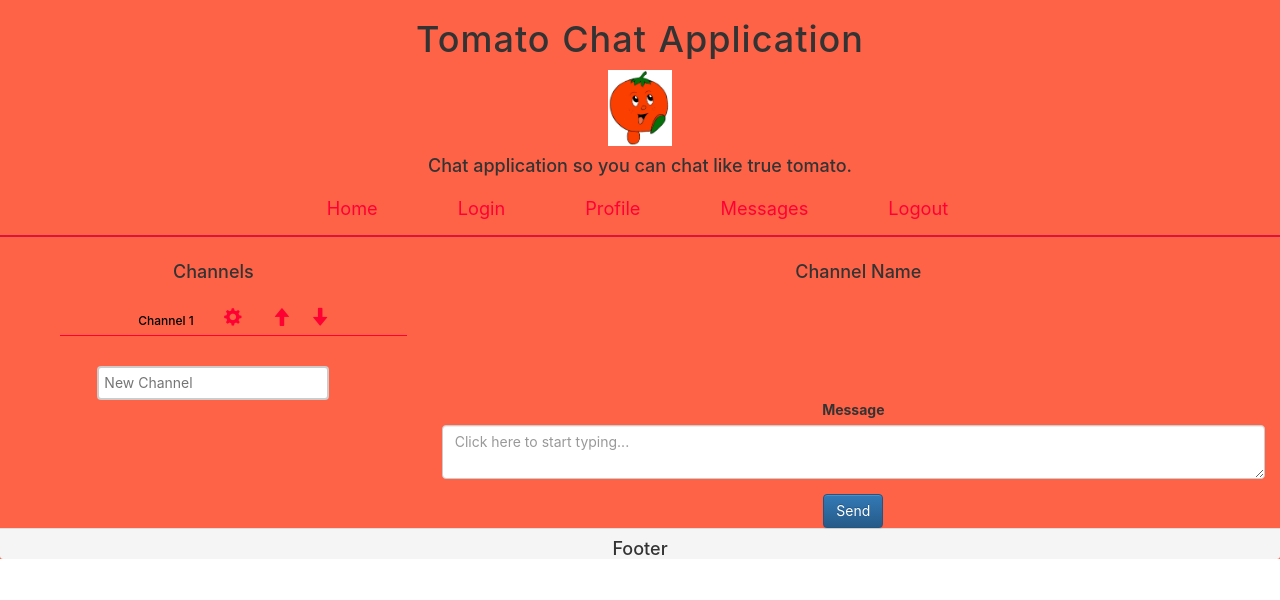
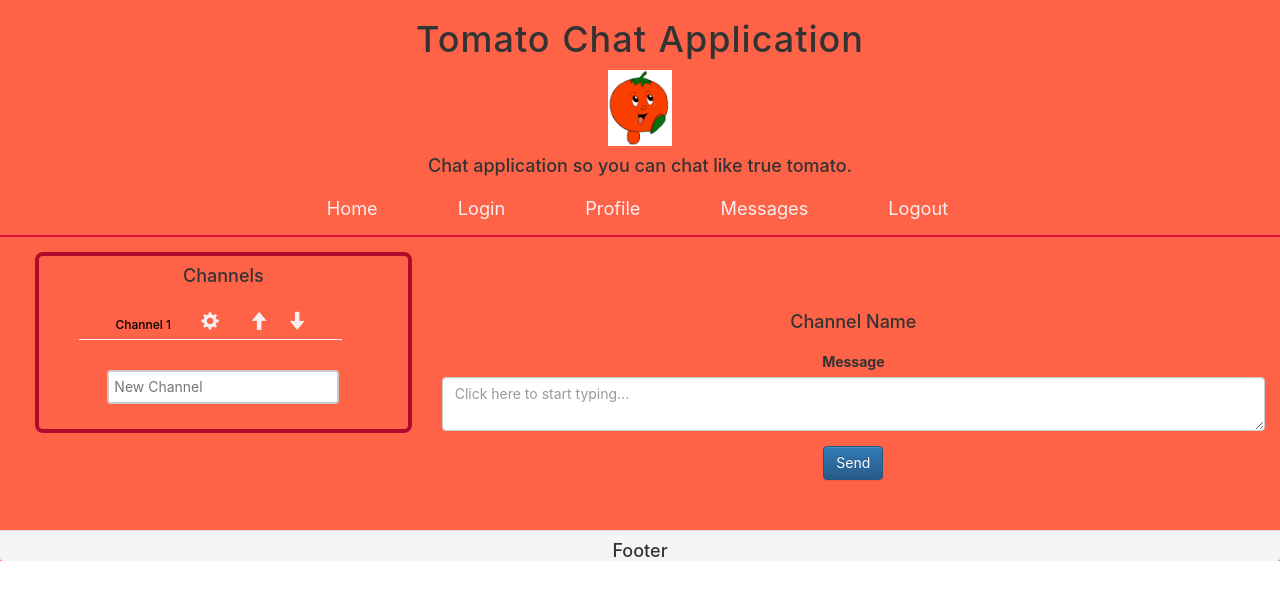
Before and after one commit to domhanak/tomato-chat, a React app: page /messages in a window 1280 px wide. Shown: the top 600 px of the page. Built offline with nearby package versions, Linux system fonts and the light colour scheme.

Commit message:
design fixes

```diff
--- a/src/components/ChatWindow.tsx
+++ b/src/components/ChatWindow.tsx
@@ -38,17 +38,17 @@ export class ChatWindow extends React.Component<IChatWindowProps, IChatWindowSta
     render(): JSX.Element {
         return (
             <div id="chat-container">
-                <div className="row">
-                    <div className="col-lg-4 col-md-4 col-sm-4 channel-container">
+                <div className="col-lg-4 col-md-4 col-sm-4">
+                    <div className="channel-container">
                         <ChannelList/>
                     </div>
-                    <div className="col-lg-8 col-md-8 col-sm-8 message-container">
+                </div>
+                <div className="col-lg-8 col-md-8 col-sm-8 new-message-container">
+                    <div className="message-container">
                         <h4> Channel Name </h4>
                         <MessageList messages={this.state.messages}/>
                     </div>
-                </div>
-                <div className="new-message-container">
-                    <div className="col-lg-8 col-md-8 col-sm-8 col-md-offset-4">
+                    <div>
                         <MessageForm message={this.state.message} username={this.state.username} onMessageChange={this.updateMessage} onSend={this.sendMessage}/>
                     </div>
                 </div>
--- a/src/styles/channelList.scss
+++ b/src/styles/channelList.scss
@@ -1,6 +1,8 @@
 .channels {
 
   margin-left: 20px;
+  border: 4px solid $channel-li-hover-colour;
+  border-radius: 8px;
 
   & .channel-list {
 
@@ -11,7 +13,7 @@
     }
 
     & ul li {
-      width: 100%;
+      width: 80%;
       margin-top: 15px;
       text-align: center;
       border-bottom: 1px solid $tomato-items-colour;
@@ -60,7 +62,7 @@
   .channel-creation {
 
     & input {
-      margin-top: 20px;
+      margin: 20px 0 25px 0;
       padding: 5px;
       border: 2px solid $profile-border-colour;
       border-radius: 4px;
--- a/src/styles/messages.scss
+++ b/src/styles/messages.scss
@@ -36,3 +36,10 @@
 .message {
   box-shadow: black;
 }
+
+#chat-container {
+
+  & .new-message-container {
+    margin: 50px 0 50px 0;
+  }
+}
--- a/src/styles/profile.scss
+++ b/src/styles/profile.scss
@@ -1,7 +1,8 @@
 .profile-view {
-  background: $background-colour;
   margin: 25px auto;
   width: 70%;
+  border: 4px solid $channel-li-hover-colour;
+  border-radius: 8px;
 
   & .avatar {
     margin: 15px 0px 15px 15px;
--- a/src/styles/variables.scss
+++ b/src/styles/variables.scss
@@ -3,8 +3,8 @@
 //////////////////////////////////////////
 $background-colour: #8080801f;
 $profile-border-colour: #80808066;
-$tomato-items-colour: #ff0033;
-$tomato-chat-items-hover-colour: #f7eeef;
+$tomato-items-colour: #f7eeef;
+$tomato-chat-items-hover-colour: #b10a2c;
 $app-header-background-colour: #282c34;
 $app-link-colour: #61dafb;
 $channel-li-hover-colour: #b10a2c;
```
Also changed, not shown: 1 other file (tests, documents, lock files or other folders).
